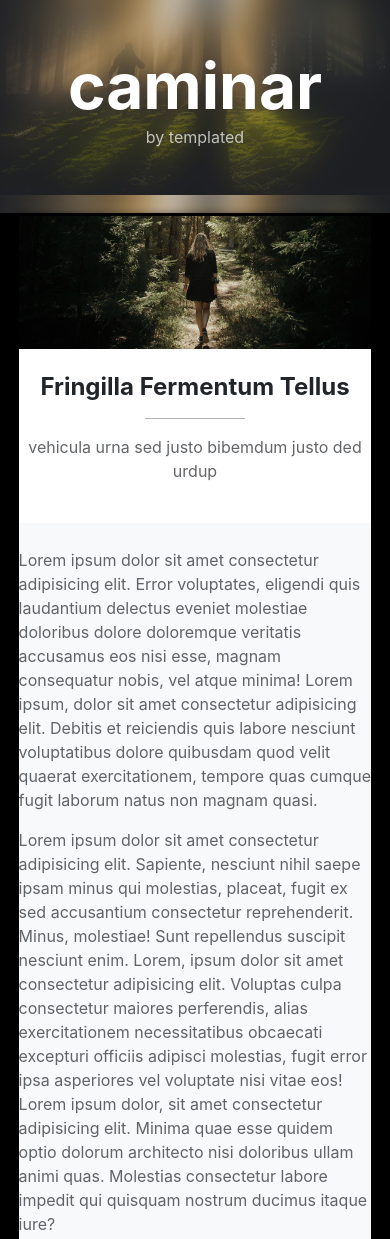
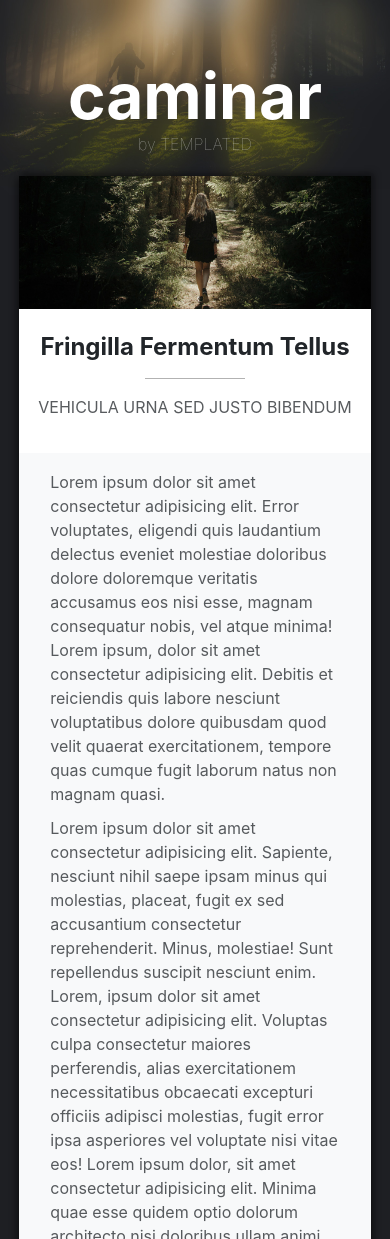
Before and after one commit to jamilu-jibrilla/Bootstrap-project-1, a plain HTML site: page index.html in a window 390 px wide. Shown: the top 1239 px of the page. Drawn offline with nearby package versions, Linux system fonts and the light colour scheme.

Commit message:
making adjustments

```diff
--- a/css/style.css
+++ b/css/style.css
@@ -6,7 +6,7 @@ body {
 }
 
 .row {
-    box-shadow: 3px 3px 7px  rgba(0,0,0,0.4), -3px -3px 7px  rgba(0,0,0,0.4);
+    box-shadow: -3px 3px 7px  rgba(0,0,0,.4), 3px -3px 7px  rgba(0,0,0,.4);
 
 }
 h1,h2,h3,h4 {
@@ -19,10 +19,20 @@ hr {
     border-color: rgba(0,0,0,0.3);
 }
  p {
-    opacity: 70%;
+    opacity: 75%;
+}
+span {
+    opacity: 55%;
+    font-size: 1rem;
+    font-weight: 100;
+    line-height: 0rem;
 }
 .spacing-1 {
-    padding: 7%;
+    padding: 5%;
+}
+.para {
+    padding-left:7% ;
+    padding-right:7% ;
 }
 img {
     width: 100%;
@@ -44,15 +54,24 @@ img {
 @media screen and (max-width:576px) {
     body {
         background-image:none;
-        background-color: black;
+        background-color: #1e1f23;
+        background-image: url(../images/bg.jpg);
+        background-attachment: fixed;
+        background-size: contain;
+        background-position: top;
+        background-repeat: no-repeat;
+
+
+
     }
-
-    header {
-        background-image: url(../images/bg.jpg);
-        background-size: contain;
-        /* background-position: center; */
-        /* background-attachment: fixed; */
-        /* background-repeat: repeat-y; */
+    p,h1,h2,h3,h4,h5,h6 {
+    padding-left: 7px;
+    padding-right: 7px;
+    margin-bottom: 10px;
+    }
+    .logo {
+        padding-bottom: 0px!important;
+        margin: 0 0 2rem 0;
     }
     .delpad {
         display: grid;
--- a/index.html
+++ b/index.html
@@ -11,29 +11,32 @@
 </head>
 <body>
 
-    <header class="text-white py-5 text-center">
-            <h1 style="font-weight: 700; font-size: 4em;">caminar</h1>
-            <p>by templated</p>
+    <header class="text-white ">
+        <div class="logo py-5 text-center">
+            <a style="font-weight: 700; font-size: 4em;">caminar <span class="d-block">by TEMPLATED</span></a>
+        </div>
     </header>
     <div class="container ">
-        <div class="row no-gutters">
+        <section class="row no-gutters">
                 <img src="./images/pic02.jpg" alt="" width="100%">
             <div class="col-12 py-4 bg-white text-center">
                     <h2>Fringilla Fermentum Tellus</h2>
                     <hr>
-                    <p>vehicula urna sed justo bibemdum justo ded urdup</p>
+                    <p>VEHICULA URNA SED JUSTO BIBENDUM</p>
             </div>
             <div class="col-12 bg-light spacing-1">
+                    <div class="para ">
                     <p> Lorem ipsum dolor sit amet consectetur adipisicing elit. Error voluptates, eligendi quis laudantium delectus eveniet molestiae doloribus dolore doloremque veritatis accusamus eos nisi esse, magnam consequatur nobis, vel atque minima! Lorem ipsum, dolor sit amet consectetur adipisicing elit. Debitis et reiciendis quis labore nesciunt voluptatibus dolore quibusdam quod velit quaerat exercitationem, tempore quas cumque fugit laborum natus non magnam quasi.</p>
                     <p>Lorem ipsum dolor sit amet consectetur adipisicing elit. Sapiente, nesciunt nihil saepe ipsam minus qui molestias, placeat, fugit ex sed accusantium consectetur reprehenderit. Minus, molestiae! Sunt repellendus suscipit nesciunt enim. Lorem, ipsum dolor sit amet consectetur adipisicing elit. Voluptas culpa consectetur maiores perferendis, alias exercitationem necessitatibus obcaecati excepturi officiis adipisci molestias, fugit error ipsa asperiores vel voluptate nisi vitae eos! Lorem ipsum dolor, sit amet consectetur adipisicing elit. Minima quae esse quidem optio dolorum architecto nisi doloribus ullam animi quas. Molestias consectetur labore impedit qui quisquam nostrum ducimus itaque iure?</p>
+                    </div>
              </div>
-        </div>
-        <div class="row no-gutters
+        </section>
+        <section class="row no-gutters
          text-white pad">
             <div class=" col-12 py-4 text-center" style="background-color: #121315;;">
                 <h2>Vesibulum Convallis</h2>
-                <hr>
-                <p>vehicula urna sed justo bibemdum</p>
+                <hr class="bg-dark">
+                <p style="color: #666;">VEHICULA URNA SED JUSTO BIBENDUM</p>
             </div>
             <div class="col-sm-6">
                 <img src="./images/pic03.jpg" alt="">
@@ -48,14 +51,14 @@
                 <img src="./images/pic05.jpg" alt="">
             </div>
 
-        </div>
+        </section>
         <div class="row no-gutters bg delpad">
             <div class="col-sm-6">
              <img src="images/pic06.jpg" alt="">
             </div>
             <div class="col-sm-6 p-5 bg-light">
                 <h4>Vivera hendrerit</h4>
-                <p>Lorem ipsum dolor 4it amet consectetur adipisicing elit. Illo veritatis quam dolorum nihil quasi! Quam, quasi dignissimos error fugit aliquam repudiandae voluptas corrupti tempora illum, libero quas voluptates quo accusantium.</p>
+                <p>Lorem ipsum dolor it amet consectetur adipisicing elit. Illo veritatis quam dolorum nihil quasi! Quam, quasi dignissimos error fugit aliquam repudiandae voluptas corrupti tempora illum, libero quas voluptates quo accusantium.</p>
             </div>
             <div class="col-sm-6 p-5 text-light text-right my-auto">
                 <h4>Carubita eget</h4>
```
